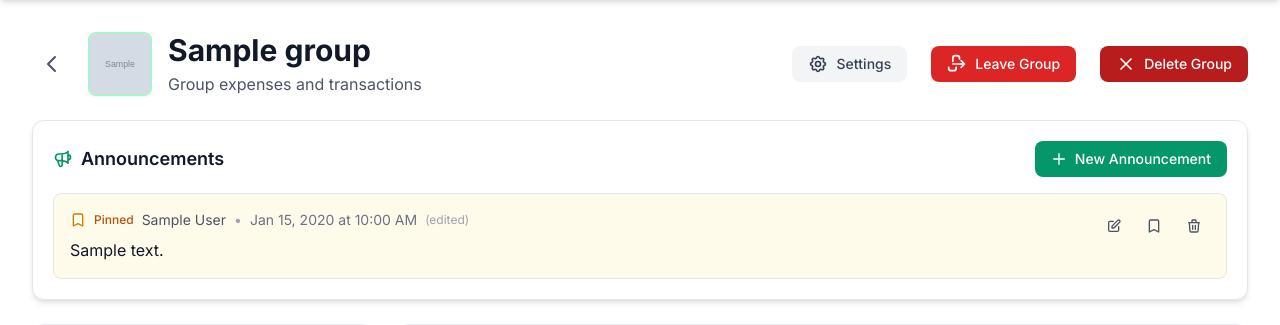
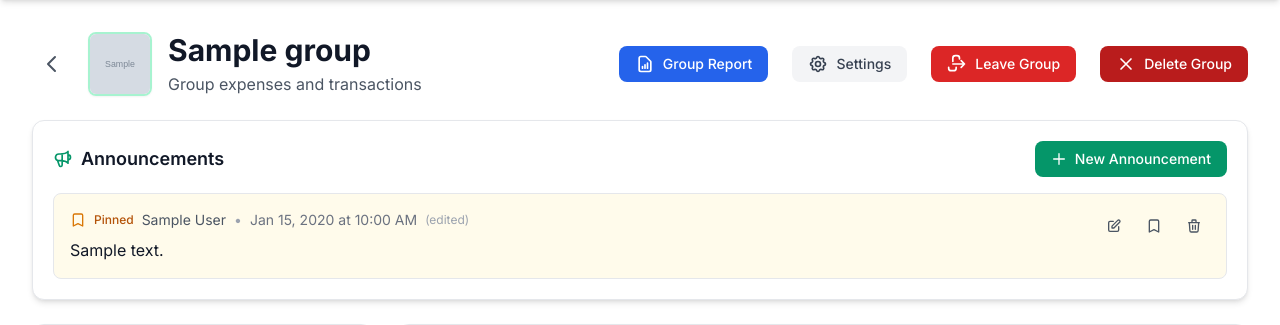
Before and after one commit to PradHolla/CS-555-A-Course-Project, a Flask app: page /groups/1 in a window 1280 px wide. Shown: the part 65-390 px from the top of the page. Run offline with Flask 3, Linux system fonts and the light colour scheme; the visitor is signed in with stand-in values (Sample User, id 1); tables that the repository leaves empty hold one stand-in row (values such as "Sample post"); grey boxes marked "Sample" are stand-in pictures; data that the repository does not hold is empty; some libraries are stand-ins or nearby versions.

Commit message:
feat: Add Group Report button to group details page
- Add visible 'Group Report' button for group creators
- Button appears next to Settings button
- Only visible to group creators (admin authorization)
- Links to group monthly report form

```diff
--- a/templates/groups/expenses.html
+++ b/templates/groups/expenses.html
@@ -70,8 +70,21 @@
             </div>
             <p class="text-gray-600">Group expenses and transactions</p>
         </div>
+    <!-- ==== GROUP REPORT BUTTON (visible only to creator) ==== -->
+        {% if group.created_by_id == session.get('user_id') %}
+        <div class="ml-auto">
+            <a href="{{ url_for('reports.group_monthly_report_form', group_id=group.id) }}"
+               class="inline-flex items-center gap-2 bg-blue-600 hover:bg-blue-700 text-white px-4 py-2 rounded-lg font-medium transition-colors text-sm">
+                <svg class="w-5 h-5" fill="none" stroke="currentColor" viewBox="0 0 24 24">
+                    <path stroke-linecap="round" stroke-linejoin="round" stroke-width="2"
+                          d="M9 17v-2m3 2v-4m3 4v-6m2 10H7a2 2 0 01-2-2V5a2 2 0 012-2h5.586a1 1 0 01.707.293l5.414 5.414a1 1 0 01.293.707V19a2 2 0 01-2 2z"></path>
+                </svg>
+                Group Report
+            </a>
+        </div>
+        {% endif %}
     <!-- ==== SETTINGS BUTTON ==== -->
-        <div class="ml-auto">
+        <div class="{% if group.created_by_id != session.get('user_id') %}ml-auto{% else %}ml-2{% endif %}">
             <a href="{{ url_for('groups.group_settings', group_id=group.id) }}"
                class="inline-flex items-center gap-2 bg-gray-100 hover:bg-gray-200 text-gray-700 px-4 py-2 rounded-lg font-medium transition-colors text-sm">
                 <svg class="w-5 h-5" fill="none" stroke="currentColor" viewBox="0 0 24 24">
```
